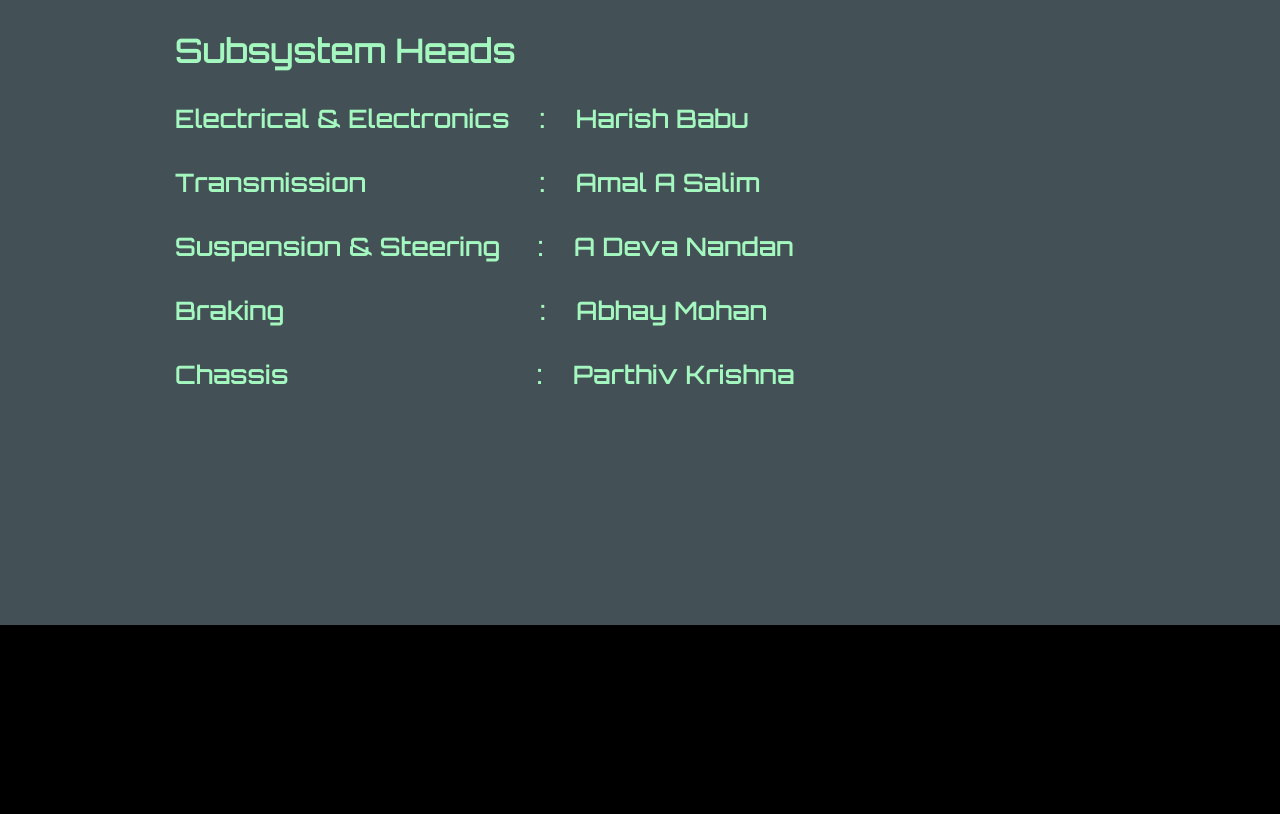
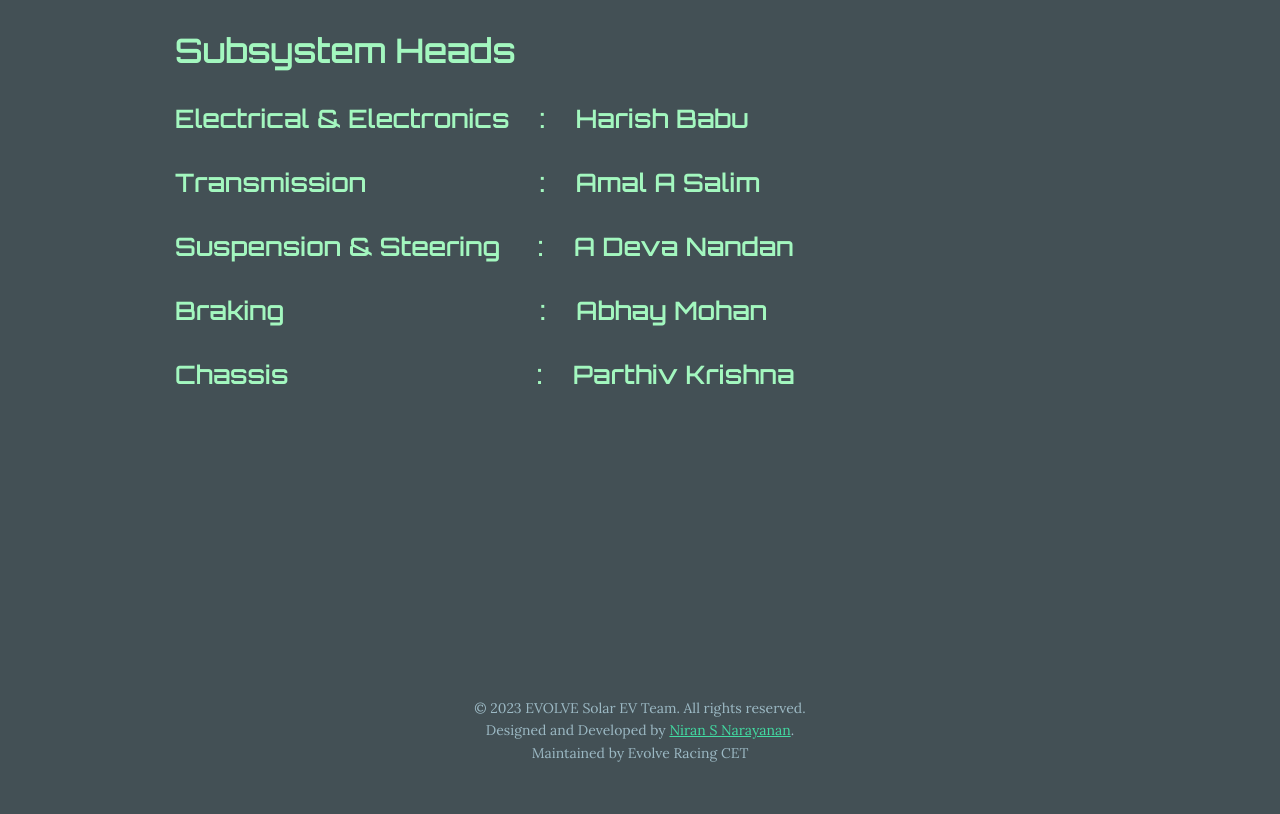
Before and after one commit to nirans2002/evolve-racing, a plain HTML site: page team.html in a window 1280 px wide. Shown: the part 2357-3171 px from the top of the page. Before the commit the page ends 2982 px from the top, so only its background shows below. Drawn offline with Linux system fonts and the light colour scheme.

Commit message:
edit footer

```diff
--- a/team.html
+++ b/team.html
@@ -211,6 +211,16 @@
             </div>
         </div>
     </section><!-- End: #subsystems -->
+
+    <footer style="background: #435055">
+		<div class="container text-center">
+			<p style="color: #9cb9c4">
+				<br />© 2023 EVOLVE Solar EV Team. All rights reserved.
+				<br/> Designed and Developed by <a href="https://www.linkedin.com/in/niran-s-narayanan/"> Niran S Narayanan</a>.
+				<br/>Maintained by Evolve Racing CET
+			</p>
+		</div>
+	</footer>
     <script src="assets/bootstrap/js/bootstrap.min.js"></script>
     <script src="assets/js/script.min.js"></script>
 </body>
```
Also changed, not shown: index.html (+2 -0 lines).
